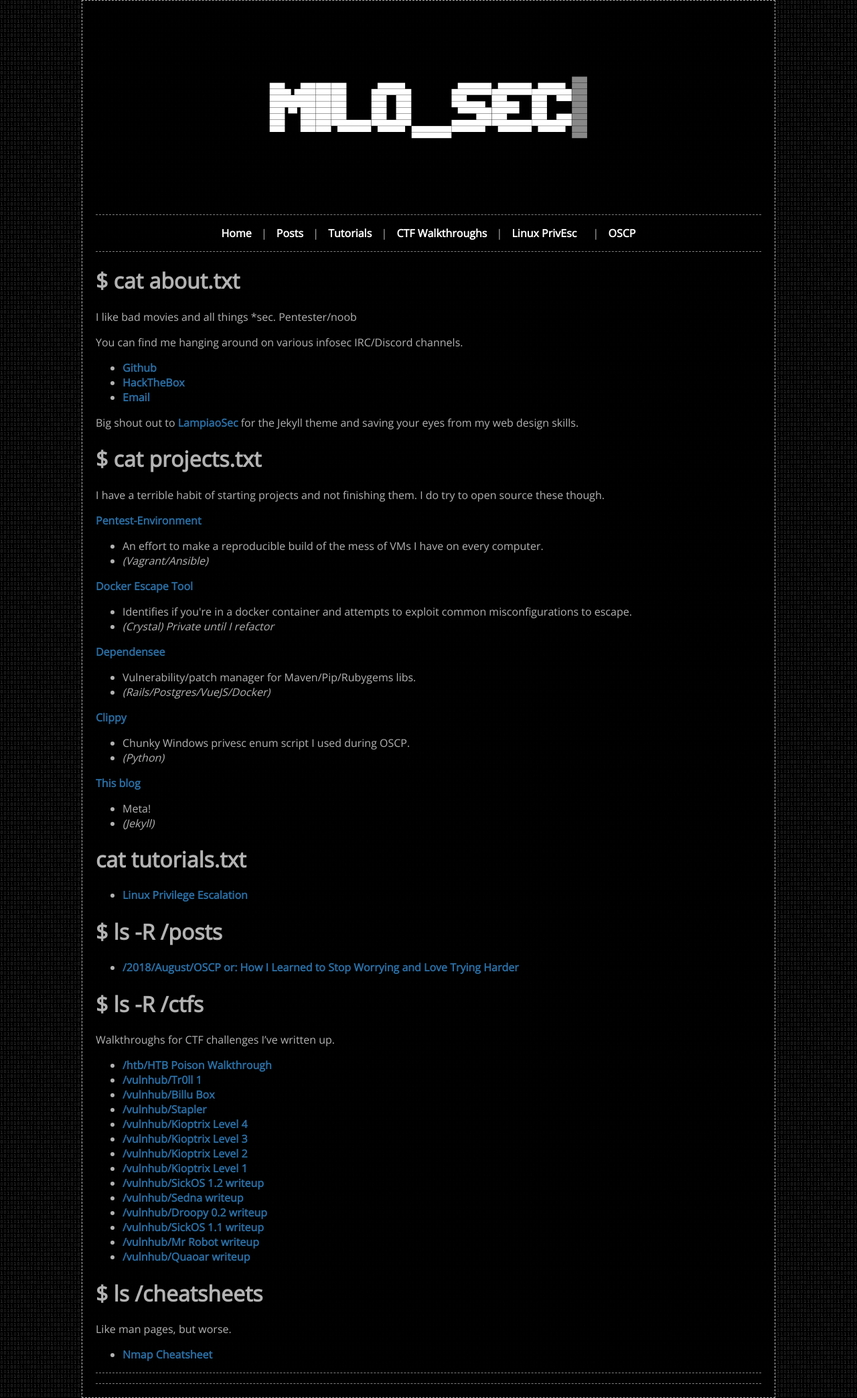
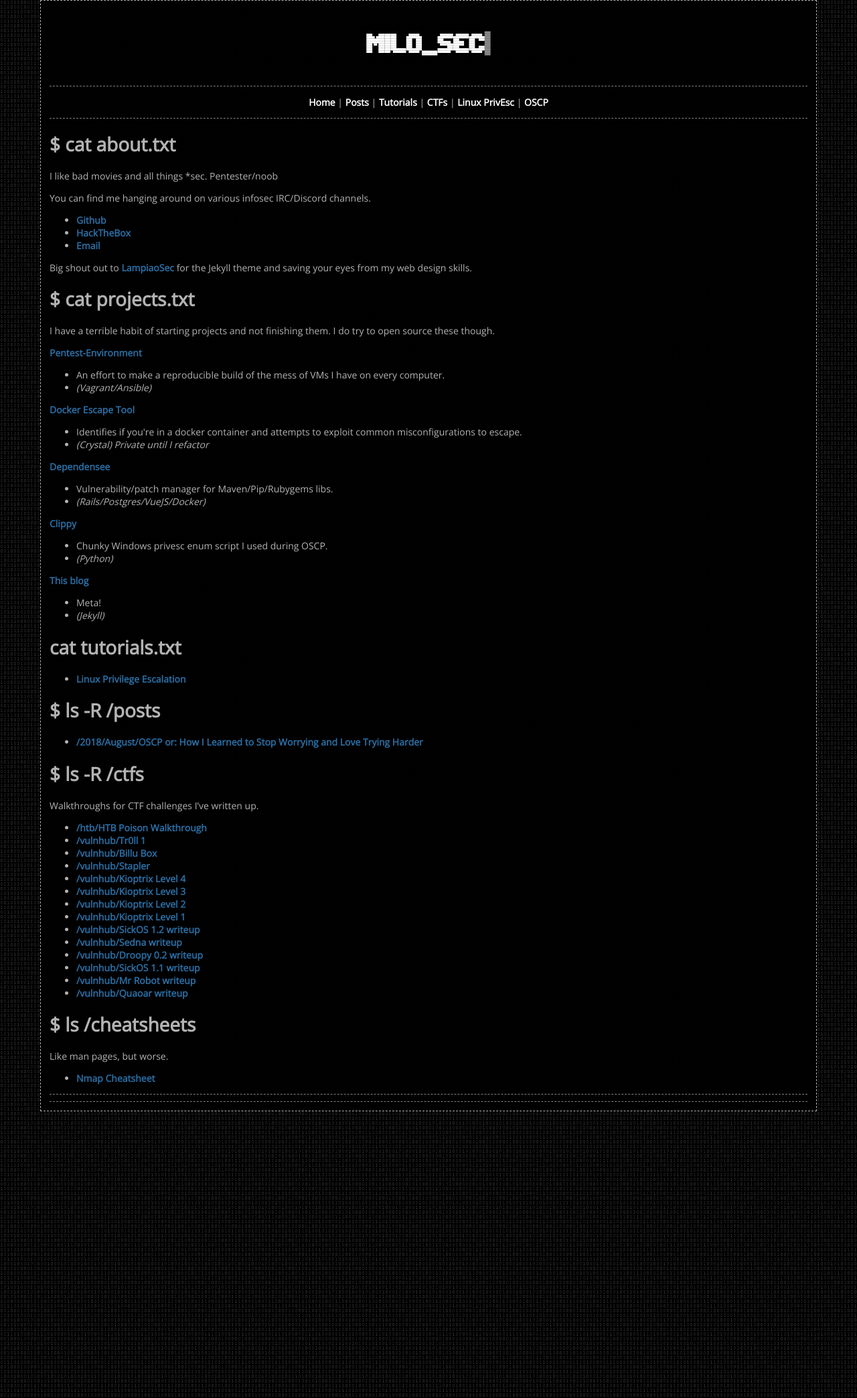
Before and after one commit to PercussiveElbow/PercussiveElbow.github.io, a Jekyll site: the page built from index.md, in a window 1280 px wide. Shown: the whole page at 67% size. Built offline with Jekyll 4.4.1, drawn with Linux system fonts in a browser that asks for light colours; our own code applies the rules of GitHub Pages for plain Markdown files.

Commit message:
CSS tweaks

```diff
--- a/_includes/head.html
+++ b/_includes/head.html
@@ -10,7 +10,7 @@
 </title>
 
 <!-- Meta tag looking for mobile devices -->
-<meta name="viewport" content="initial-scale=1.5">
+<meta name="viewport" content="initial-scale=1">
 <meta name="theme-color" content="#232323">
 
 <!-- Good information about this page -->
--- a/_includes/header.html
+++ b/_includes/header.html
@@ -1,4 +1,5 @@
 <header>
-	<pre class="ascii logo"></pre>
-	<pre class="ascii name">Milo_Sec<span id="blinky">|</span></pre>
+	<div class="logoContainer">
+		<pre class="ascii name">Milo_Sec<span id="blinky">|</span></pre>
+	</div>
 </header>
--- a/_includes/nav.html
+++ b/_includes/nav.html
@@ -6,7 +6,7 @@
 		<li>|</li>
 		<li><a href="/#tutorials">Tutorials</a></li>
 		<li>|</li>
-		<li><a href="/#walkthroughs">CTF Walkthroughs</a></li>
+		<li><a href="/#walkthroughs">CTFs</a></li>
 		<li>|</li>
 		<li><a href="/linux-privesc">Linux PrivEsc</a><li></li>
 		<li>|</li>
--- a/assets/css/style.css
+++ b/assets/css/style.css
@@ -2,25 +2,28 @@
 
 html {
 	background-image: url("../img/background.gif");
+	width: 100%;
 }
 
 body {
 	background-color: rgba(0,0,0,0.97);
 	color: rgba(255,255,255,0.7);
-	padding: 5px;
+	padding: 3px;
 	margin: auto;
-	width: 80%;
+	width: 90%;
 	border: 1px dashed rgba(255,255,255,0.7);
 	font-family: "Open Sans";
+	font-size: 14px;
 }
 
 header, nav, main, footer {
-	margin: 15px;
+	margin: 10px;
 	border-bottom: 1px dashed rgba(255,255,255,0.5);
 }
 
 header, nav {
 	text-align: center;
+	align-self: center;
 }
 
 @font-face {
@@ -28,11 +31,16 @@ header, nav {
 	src: url("/assets/fonts/edunline.ttf");
 }
 
+.logoContainer {
+	width: 50%;
+	margin: 0 auto;
+}
+
 .ascii {
 	color: rgba(255,255,255,1);
 	font-weight: bold;
-	font-size: 72px;
-    font-size: 8vw;
+    border: 1px solid black;
+	font-size: calc(25px + (45 - 25) * ((100vw - 300px) / (1600 - 300)));
 	font-family: edunline;
 }
 
@@ -47,7 +55,7 @@ nav ul {
 
 nav ul li {
 	display: inline;
-	padding-left: 10px;
+	padding-left: 0px;
 }
 
 nav ul li a {
@@ -98,7 +106,7 @@ img, main iframe {
 
 main header {
 	text-align: center;
-	padding-bottom: 1px;
+	padding-bottom: 0px;
 	border: 0;
 }
 
```
